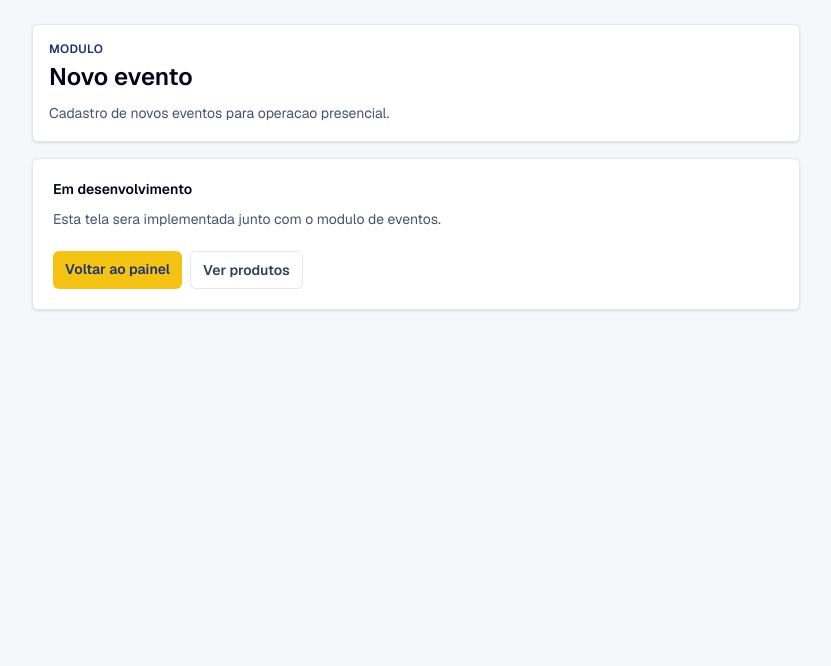
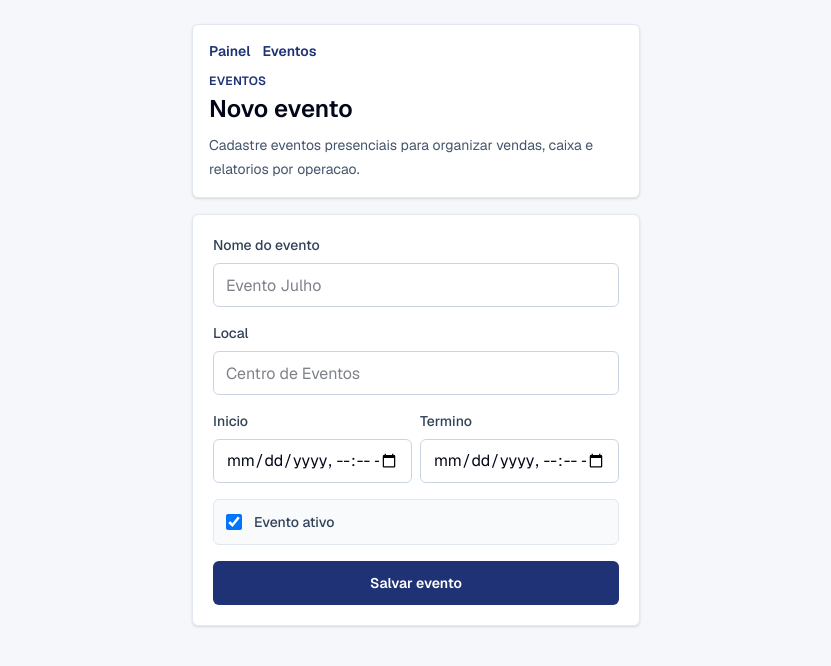
Before and after one commit to almeidaguil/espaco-personalize-pdv, a Next.js app: page /events/new in a window 1280 px wide. Shown: the top 666 px of the page, without its empty margins (224-1055 px from the left). Built offline with nearby package versions, Linux system fonts and the light colour scheme.

Commit message:
feat: add event creation page

```diff
--- a/src/app/events/new/page.tsx
+++ b/src/app/events/new/page.tsx
@@ -1,6 +1,8 @@
 import type { Metadata } from "next";
+import Link from "next/link";
 
-import { ModulePlaceholder } from "@/shared/components/module-placeholder";
+import { createEventAction } from "@/modules/events/presentation/create-event-action";
+import { EventForm } from "@/modules/events/presentation/event-form";
 
 export const metadata: Metadata = {
   title: "Novo evento | Espaco Personalize PDV",
@@ -8,10 +10,37 @@ export const metadata: Metadata = {
 
 export default function NewEventPage() {
   return (
-    <ModulePlaceholder
-      description="Cadastro de novos eventos para operacao presencial."
-      nextStep="Esta tela sera implementada junto com o modulo de eventos."
-      title="Novo evento"
-    />
+    <main className="min-h-screen bg-[#f6f7fb] px-5 py-6 text-slate-950">
+      <section className="mx-auto grid w-full max-w-md gap-4">
+        <header className="rounded-md border border-slate-200 bg-white p-4 shadow-sm">
+          <div className="mb-3 flex flex-wrap gap-3 text-sm font-semibold">
+            <Link
+              className="text-[#1e3275] transition hover:text-[#142456]"
+              href="/"
+            >
+              Painel
+            </Link>
+            <Link
+              className="text-[#1e3275] transition hover:text-[#142456]"
+              href="/events"
+            >
+              Eventos
+            </Link>
+          </div>
+          <p className="text-xs font-semibold uppercase tracking-wide text-[#1e3275]">
+            Eventos
+          </p>
+          <h1 className="mt-1 text-2xl font-semibold">Novo evento</h1>
+          <p className="mt-2 text-sm leading-6 text-slate-600">
+            Cadastre eventos presenciais para organizar vendas, caixa e
+            relatorios por operacao.
+          </p>
+        </header>
+
+        <section className="rounded-md border border-slate-200 bg-white p-5 shadow-sm">
+          <EventForm action={createEventAction} />
+        </section>
+      </section>
+    </main>
   );
 }
--- /dev/null
+++ b/src/modules/events/presentation/event-form.tsx
@@ -0,0 +1,129 @@
+"use client";
+
+import { useActionState } from "react";
+
+import type { EventActionState } from "./event-action-state";
+
+const initialState: EventActionState = {};
+
+type EventFormProps = {
+  action: (
+    previousState: EventActionState,
+    formData: FormData,
+  ) => Promise<EventActionState>;
+};
+
+export function EventForm({ action }: EventFormProps) {
+  const [state, formAction, isPending] = useActionState(action, initialState);
+
+  return (
+    <form action={formAction} className="grid gap-4" noValidate>
+      <div className="grid gap-2">
+        <label className="text-sm font-medium text-slate-700" htmlFor="name">
+          Nome do evento
+        </label>
+        <input
+          autoComplete="off"
+          className="h-11 rounded-md border border-slate-300 bg-white px-3 text-base outline-none transition focus:border-[#1e3275] focus:ring-2 focus:ring-[#1e3275]/15"
+          id="name"
+          name="name"
+          placeholder="Evento Julho"
+          type="text"
+        />
+        {state.fieldErrors?.name ? (
+          <p className="text-sm text-red-700">{state.fieldErrors.name}</p>
+        ) : null}
+      </div>
+
+      <div className="grid gap-2">
+        <label
+          className="text-sm font-medium text-slate-700"
+          htmlFor="location"
+        >
+          Local
+        </label>
+        <input
+          autoComplete="off"
+          className="h-11 rounded-md border border-slate-300 bg-white px-3 text-base outline-none transition focus:border-[#1e3275] focus:ring-2 focus:ring-[#1e3275]/15"
+          id="location"
+          name="location"
+          placeholder="Centro de Eventos"
+          type="text"
+        />
+        {state.fieldErrors?.location ? (
+          <p className="text-sm text-red-700">{state.fieldErrors.location}</p>
+        ) : null}
+      </div>
+
+      <div className="grid gap-2 sm:grid-cols-2">
+        <div className="grid gap-2">
+          <label
+            className="text-sm font-medium text-slate-700"
+            htmlFor="startsAt"
+          >
+            Inicio
+          </label>
+          <input
+            className="h-11 min-w-0 rounded-md border border-slate-300 bg-white px-3 text-base outline-none transition focus:border-[#1e3275] focus:ring-2 focus:ring-[#1e3275]/15"
+            id="startsAt"
+            name="startsAt"
+            type="datetime-local"
+          />
+          {state.fieldErrors?.startsAt ? (
+            <p className="text-sm text-red-700">{state.fieldErrors.startsAt}</p>
+          ) : null}
+        </div>
+
+        <div className="grid gap-2">
+          <label
+            className="text-sm font-medium text-slate-700"
+            htmlFor="endsAt"
+          >
+            Termino
+          </label>
+          <input
+            className="h-11 min-w-0 rounded-md border border-slate-300 bg-white px-3 text-base outline-none transition focus:border-[#1e3275] focus:ring-2 focus:ring-[#1e3275]/15"
+            id="endsAt"
+            name="endsAt"
+            type="datetime-local"
+          />
+          {state.fieldErrors?.endsAt ? (
+            <p className="text-sm text-red-700">{state.fieldErrors.endsAt}</p>
+          ) : null}
+        </div>
+      </div>
+
+      <input name="isActive" type="hidden" value="false" />
+      <label className="flex items-center gap-3 rounded-md border border-slate-200 bg-slate-50 px-3 py-3 text-sm font-medium text-slate-700">
+        <input
+          className="h-4 w-4 rounded border-slate-300 text-[#1e3275] focus:ring-[#1e3275]"
+          defaultChecked
+          name="isActive"
+          type="checkbox"
+          value="true"
+        />
+        Evento ativo
+      </label>
+
+      {state.formError ? (
+        <p className="rounded-md border border-red-200 bg-red-50 px-3 py-2 text-sm text-red-800">
+          {state.formError}
+        </p>
+      ) : null}
+
+      {state.successMessage ? (
+        <p className="rounded-md border border-emerald-200 bg-emerald-50 px-3 py-2 text-sm text-emerald-800">
+          {state.successMessage}
+        </p>
+      ) : null}
+
+      <button
+        className="h-11 rounded-md bg-[#1e3275] px-4 text-sm font-semibold text-white transition hover:bg-[#17275c] disabled:cursor-not-allowed disabled:opacity-70"
+        disabled={isPending}
+        type="submit"
+      >
+        {isPending ? "Salvando..." : "Salvar evento"}
+      </button>
+    </form>
+  );
+}
```
Also changed, not shown: 2 other files (tests, documents, lock files or other folders).
